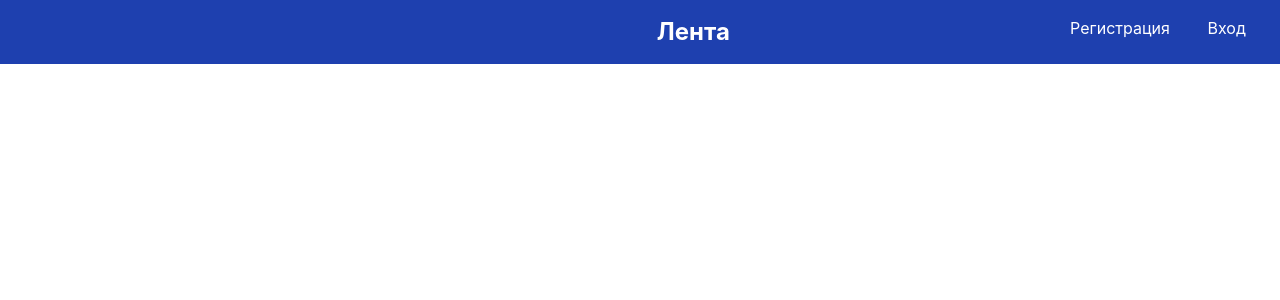
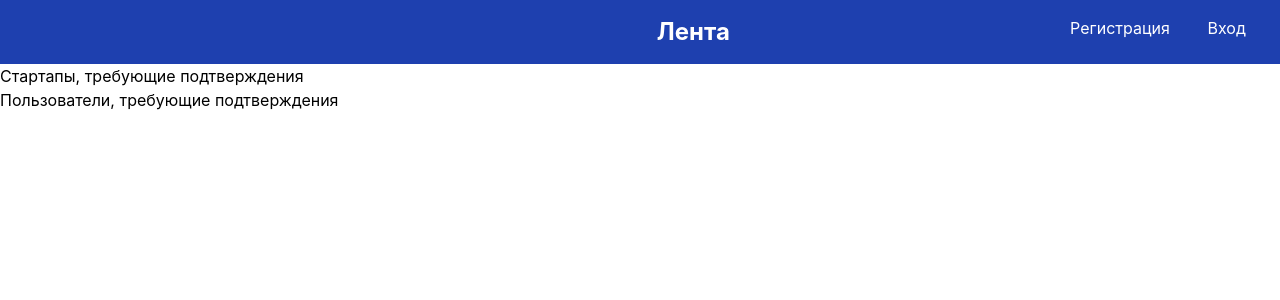
Before and after one commit to cloudbruh/trustartup-frontend, a React (Create React App) app in the folder react-app/: page /moderator in a window 1280 px wide. Shown: the top 300 px of the page. Built offline with nearby package versions, Linux system fonts and the light colour scheme.

Commit message:
Added basic placeholder moderator page

```diff
--- a/react-app/src/App.js
+++ b/react-app/src/App.js
@@ -7,6 +7,7 @@ import PersonalArea from './PersonalArea'
 import AddStartup from './AddStartup'
 import MainPage from './MainPage'
 import Enter from './Enter'
+import ModeratorPage from './ModeratorPage';
 import {BrowserRouter as Router,
         Routes,
         Route,
@@ -39,6 +40,7 @@ class App extends React.Component {
                     <Route exact path='/signup' element={<Register/>}/>
                     <Route exact path='/startup' element={<Startup/>}/>
                     <Route exact path='/addstartup' element={<AddStartup/>}/>
+                    <Route exact path='/moderator' element={<ModeratorPage />} />
                 </Routes>
                 <footer className='bot-bar'>
 
--- /dev/null
+++ b/react-app/src/ModeratorPage.js
@@ -0,0 +1,52 @@
+import React from 'react';
+
+class ModeratorPage extends React.Component {
+  state = {
+    pendingStartups: [],
+    pendingUsers: [],
+  };
+
+  render() {
+    return (
+      <div>
+        <h1>Стартапы, требующие подтверждения</h1>
+        {this.state.pendingStartups.map(startup => {
+          return (
+            <ModeratorStartupCard startup={startup} />
+          );
+        })}
+
+        <h1>Пользователи, требующие подтверждения</h1>
+        {this.state.pendingUsers.map(user => {
+          return (
+            <ModeratorUserCard user={user} />
+          );
+        })}
+      </div>
+    );
+  }
+}
+
+class ModeratorStartupCard extends React.Component {
+  render() {
+    return (
+      <div>
+        <p>Id: {this.props.startup.id}</p>
+        <p>Name: {this.props.startup.name}</p>
+      </div>
+    );
+  }
+}
+
+class ModeratorUserCard extends React.Component {
+  render() {
+    return (
+      <div>
+        <p>Id: {this.props.user.id}</p>
+        <p>Name: {this.props.user.name}</p>
+      </div>
+    );
+  }
+}
+
+export default ModeratorPage;
```
